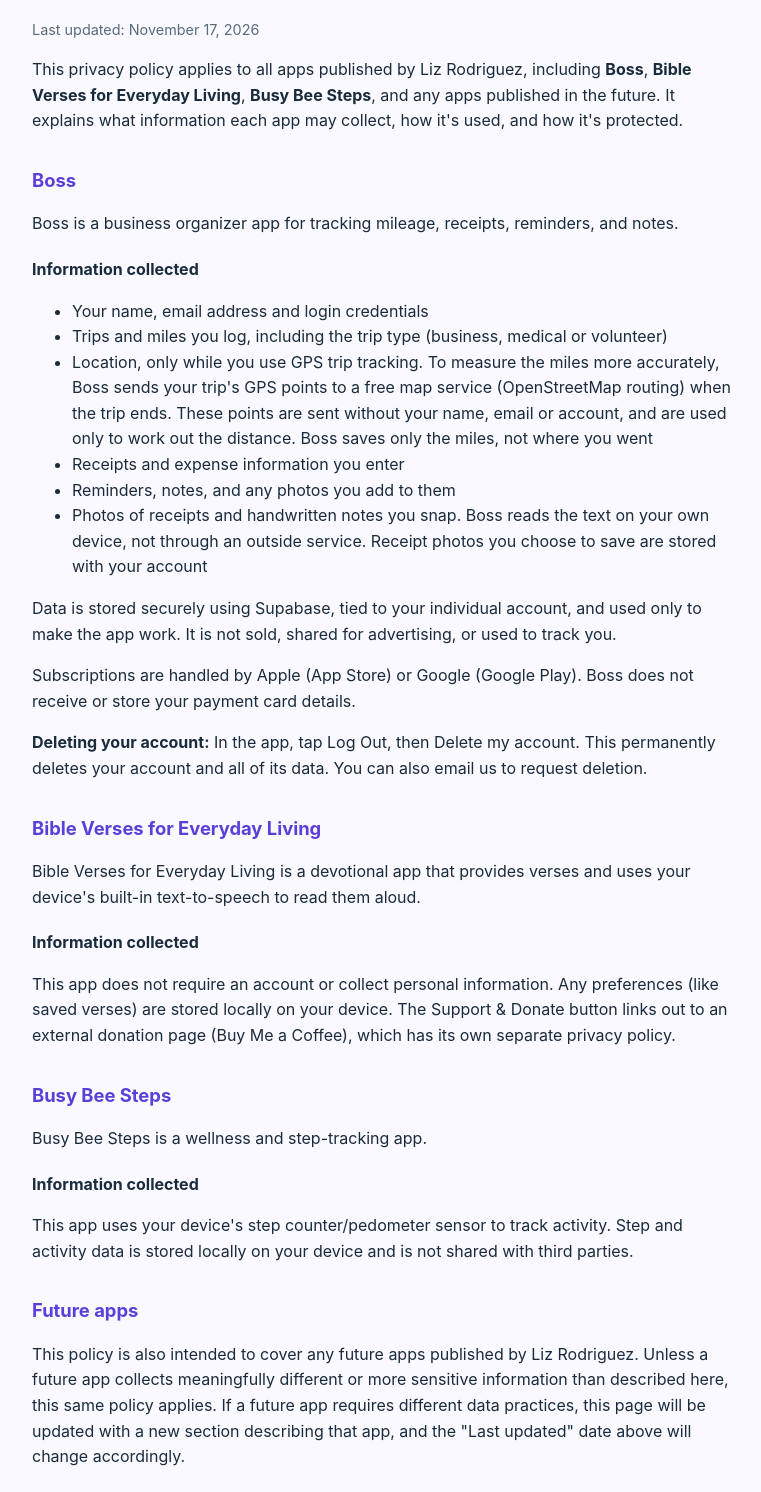
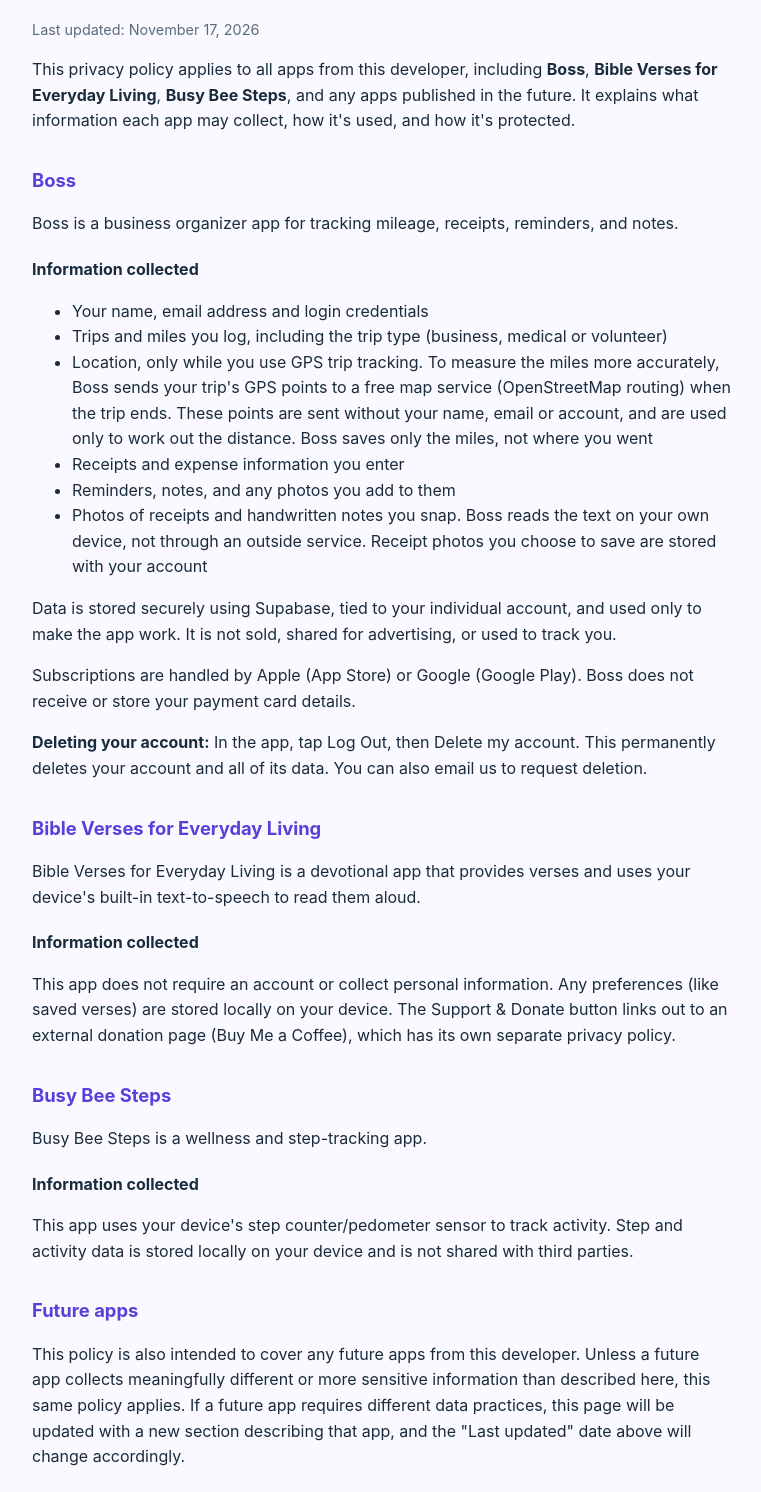
Before and after one commit to lizz84533-sys/privacy-policy, a plain HTML site: page index.html in a window 1280 px wide. Shown: the part 108-1600 px from the top of the page, without its empty margins (258-1019 px from the left). Drawn offline with Linux system fonts and the light colour scheme.

Commit message:
Remove name from privacy policy
Co-Authored-By: Claude Opus 5.5 <noreply@anthropic.com>
Claude-Session: https://claude.ai/code/session_014r25PujztJPrwnW6itTyHT

```diff
--- a/index.html
+++ b/index.html
@@ -4,7 +4,7 @@
 <head>
 <meta charset="UTF-8">
 <meta name="viewport" content="width=device-width, initial-scale=1.0">
-<title>Privacy Policy - Liz Rodriguez Apps</title>
+<title>Privacy Policy - Boss, Bible Verses, Busy Bee and We Are Community</title>
 <style>
   body{font-family:-apple-system,BlinkMacSystemFont,"Segoe UI",Roboto,sans-serif;max-width:700px;margin:0 auto;padding:32px 20px;line-height:1.6;color:#1a2b3c;background:#faf9ff;}
   h1{color:#5B3FD9;}
@@ -20,7 +20,7 @@
 <h1>Privacy Policy</h1>
 <p class="updated">Last updated: November 17, 2026</p>
 
-<p>This privacy policy applies to all apps published by Liz Rodriguez, including <strong>Boss</strong>, <strong>Bible Verses for Everyday Living</strong>, <strong>Busy Bee Steps</strong>, and any apps published in the future. It explains what information each app may collect, how it's used, and how it's protected.</p>
+<p>This privacy policy applies to all apps from this developer, including <strong>Boss</strong>, <strong>Bible Verses for Everyday Living</strong>, <strong>Busy Bee Steps</strong>, and any apps published in the future. It explains what information each app may collect, how it's used, and how it's protected.</p>
 
 <h2>Boss</h2>
 <p>Boss is a business organizer app for tracking mileage, receipts, reminders, and notes.</p>
@@ -48,7 +48,7 @@
 <p>This app uses your device's step counter/pedometer sensor to track activity. Step and activity data is stored locally on your device and is not shared with third parties.</p>
 
 <h2>Future apps</h2>
-<p>This policy is also intended to cover any future apps published by Liz Rodriguez. Unless a future app collects meaningfully different or more sensitive information than described here, this same policy applies. If a future app requires different data practices, this page will be updated with a new section describing that app, and the "Last updated" date above will change accordingly.</p>
+<p>This policy is also intended to cover any future apps from this developer. Unless a future app collects meaningfully different or more sensitive information than described here, this same policy applies. If a future app requires different data practices, this page will be updated with a new section describing that app, and the "Last updated" date above will change accordingly.</p>
 
 <h2>How we use your information</h2>
 <p>Information collected by each app is used only to provide that app's core features to you. We do not sell your data or share it with advertisers.</p>
```
